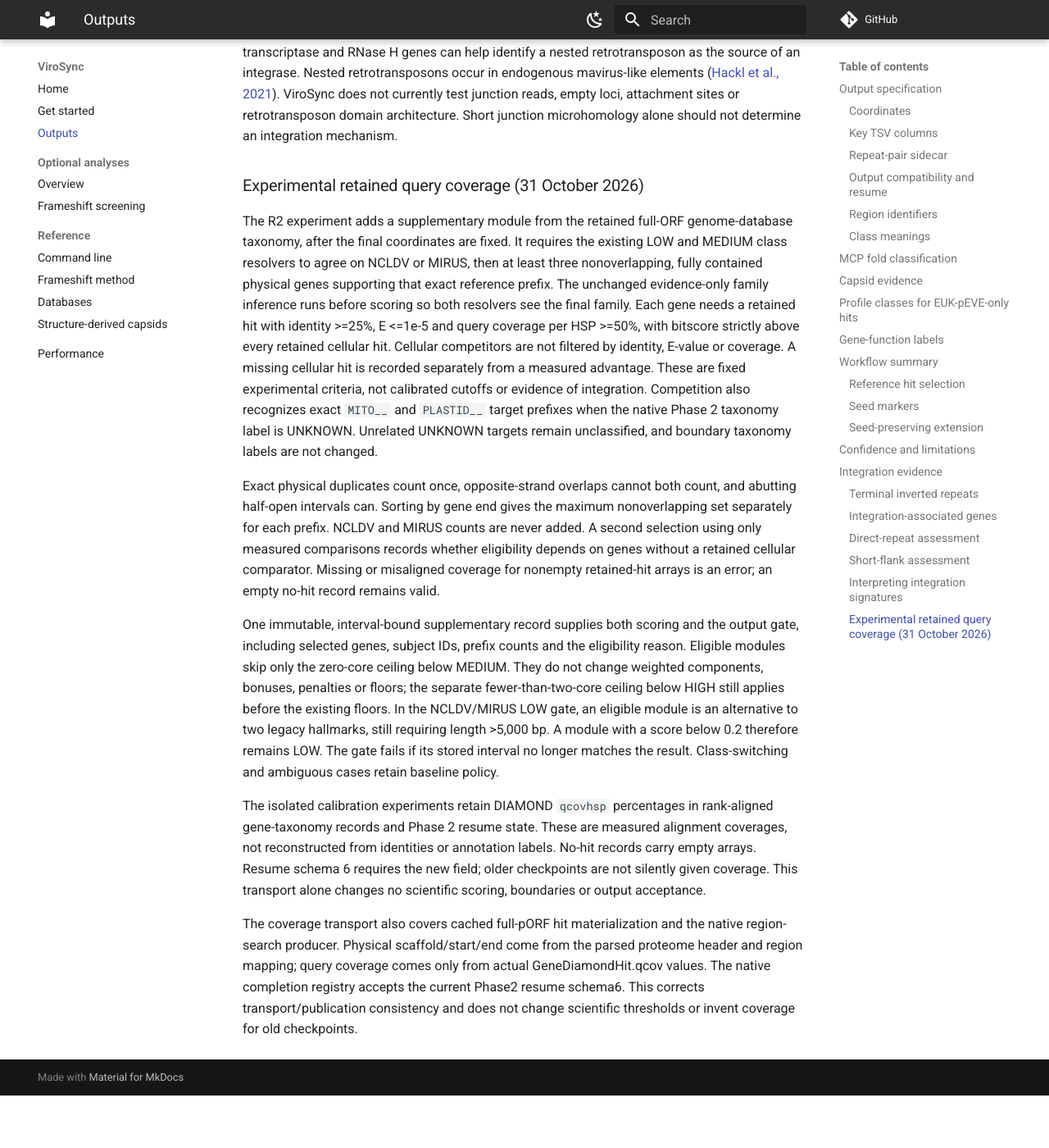
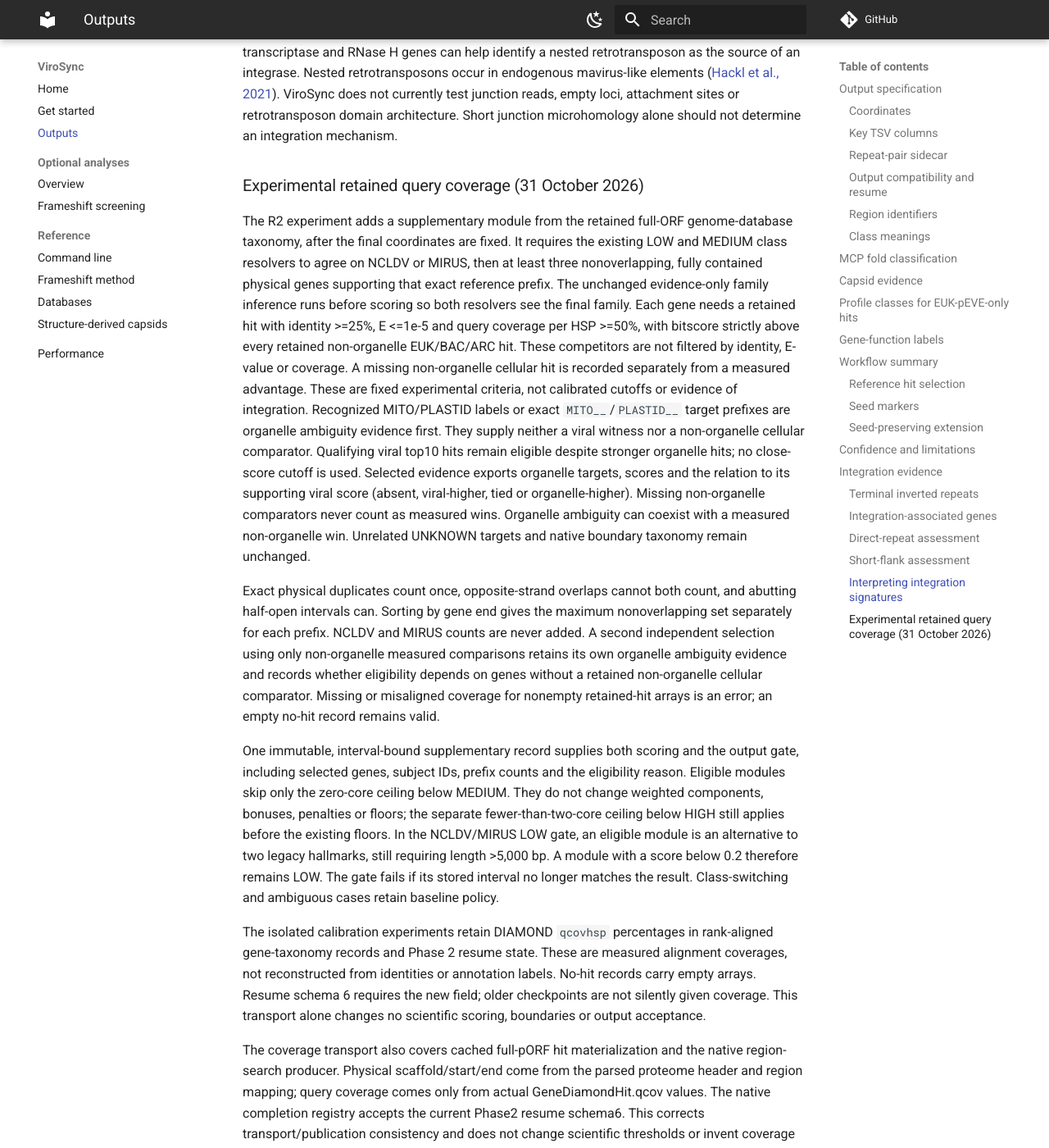
Before and after one commit to NeLLi-team/virosync, an MkDocs documentation site: the page built from docs/METHODS.md, in a window 1280 px wide and 1400 px high, scrolled down 24676 px. Shown: the whole window at 82% size. Built offline with MkDocs 1.6.1 and Material for MkDocs 9.7.7, drawn with Linux system fonts in a browser that asks for light colours; comment, search, counter and statistics services are not loaded; before the commit the page ends 26012 px from its top, so only the background shows below that.

Commit message:
fix(experiment): separate R2 organelle ambiguity

```diff
--- a/docs/METHODS.md
+++ b/docs/METHODS.md
@@ -941,28 +941,34 @@
 ### Experimental retained query coverage (31 October 2026)
 
 The R2 experiment adds a supplementary module from the retained full-ORF
-genome-database taxonomy, after the final coordinates are fixed. It requires
-the existing LOW and MEDIUM class resolvers to agree on NCLDV or MIRUS, then
-at least three nonoverlapping, fully contained physical genes supporting that
-exact reference prefix. The unchanged evidence-only family inference runs
-before scoring so both resolvers see the final family. Each gene needs a
-retained hit with identity >=25%,
-E <=1e-5 and query coverage per HSP >=50%, with bitscore strictly above every
-retained cellular hit. Cellular competitors are not filtered by identity,
-E-value or coverage. A missing cellular hit is recorded separately from a
-measured advantage. These are fixed experimental criteria, not calibrated
-cutoffs or evidence of integration.
-Competition also recognizes exact `MITO__` and `PLASTID__` target prefixes
-when the native Phase 2 taxonomy label is UNKNOWN. Unrelated UNKNOWN targets
-remain unclassified, and boundary taxonomy labels are not changed.
+genome-database taxonomy, after the final coordinates are fixed. It requires the
+existing LOW and MEDIUM class resolvers to agree on NCLDV or MIRUS, then at
+least three nonoverlapping, fully contained physical genes supporting that exact
+reference prefix. The unchanged evidence-only family inference runs before
+scoring so both resolvers see the final family. Each gene needs a retained hit
+with identity >=25%, E <=1e-5 and query coverage per HSP >=50%, with bitscore
+strictly above every retained non-organelle EUK/BAC/ARC hit. These competitors
+are not filtered by identity, E-value or coverage. A missing non-organelle
+cellular hit is recorded separately from a measured advantage. These are fixed
+experimental criteria, not calibrated cutoffs or evidence of integration.
+Recognized MITO/PLASTID labels or exact `MITO__`/`PLASTID__` target prefixes are
+organelle ambiguity evidence first. They supply neither a viral witness nor a
+non-organelle cellular comparator. Qualifying viral top10 hits remain eligible
+despite stronger organelle hits; no close-score cutoff is used. Selected
+evidence exports organelle targets, scores and the relation to its supporting
+viral score (absent, viral-higher, tied or organelle-higher). Missing
+non-organelle comparators never count as measured wins. Organelle ambiguity can
+coexist with a measured non-organelle win. Unrelated UNKNOWN targets and native
+boundary taxonomy remain unchanged.
 
 Exact physical duplicates count once, opposite-strand overlaps cannot both
 count, and abutting half-open intervals can. Sorting by gene end gives the
 maximum nonoverlapping set separately for each prefix. NCLDV and MIRUS counts
-are never added. A second selection using only measured comparisons records
-whether eligibility depends on genes without a retained cellular comparator.
-Missing or misaligned coverage for nonempty retained-hit arrays is an error;
-an empty no-hit record remains valid.
+are never added. A second independent selection using only non-organelle
+measured comparisons retains its own organelle ambiguity evidence and records
+whether eligibility depends on genes without a retained non-organelle cellular
+comparator. Missing or misaligned coverage for nonempty retained-hit arrays is
+an error; an empty no-hit record remains valid.
 
 One immutable, interval-bound supplementary record supplies both scoring and
 the output gate, including selected genes, subject IDs, prefix counts and the
```
Also changed, not shown: 2 other files.
